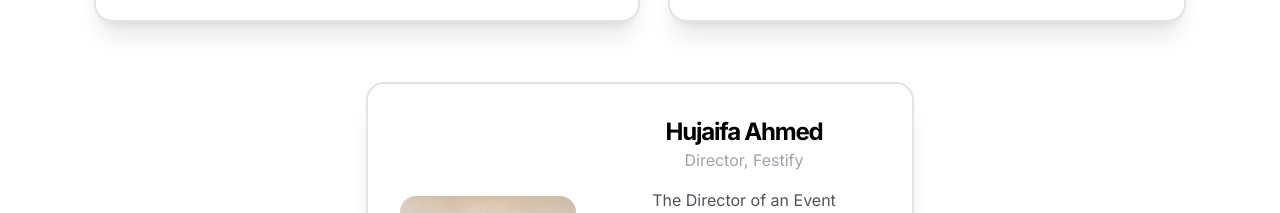
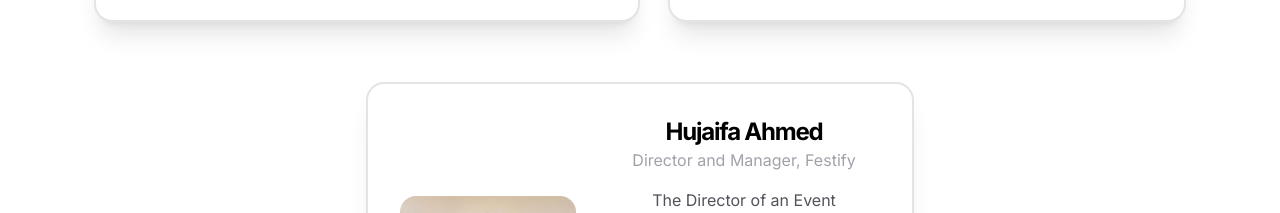
Before and after one commit to GOne0816/Event-Management, a React (Vite) app: page /about in a window 1280 px wide. Shown: the part 1736-1949 px from the top of the page. Built offline with nearby package versions, Linux system fonts and the light colour scheme.

Commit message:
manager add

```diff
--- a/src/Components/About.jsx
+++ b/src/Components/About.jsx
@@ -25,7 +25,7 @@ const About = () => {
   const Director = [{
     image: Hybrid,
     name: "Hujaifa Ahmed",
-    post: "Director, Festify",
+    post: "Director and Manager, Festify",
     description:
     "The Director of an Event Management Organization oversees the planning and execution of events, ensuring creativity and precision in every detail. They lead a team of professionals, manage client relationships, and coordinate logistics, all while maintaining a focus on delivering exceptional experiences that exceed client expectations and create lasting memories."
   }]
```
